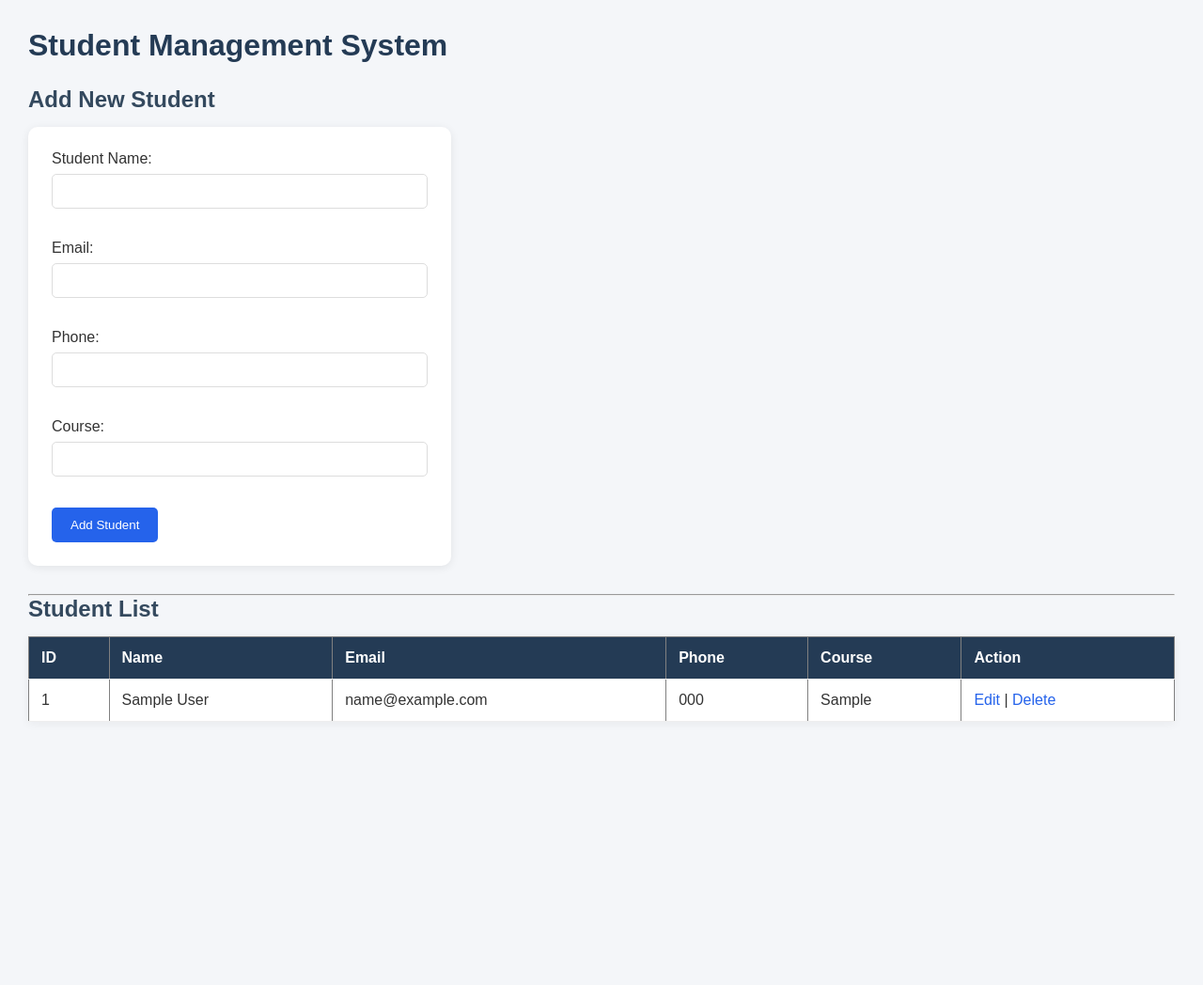
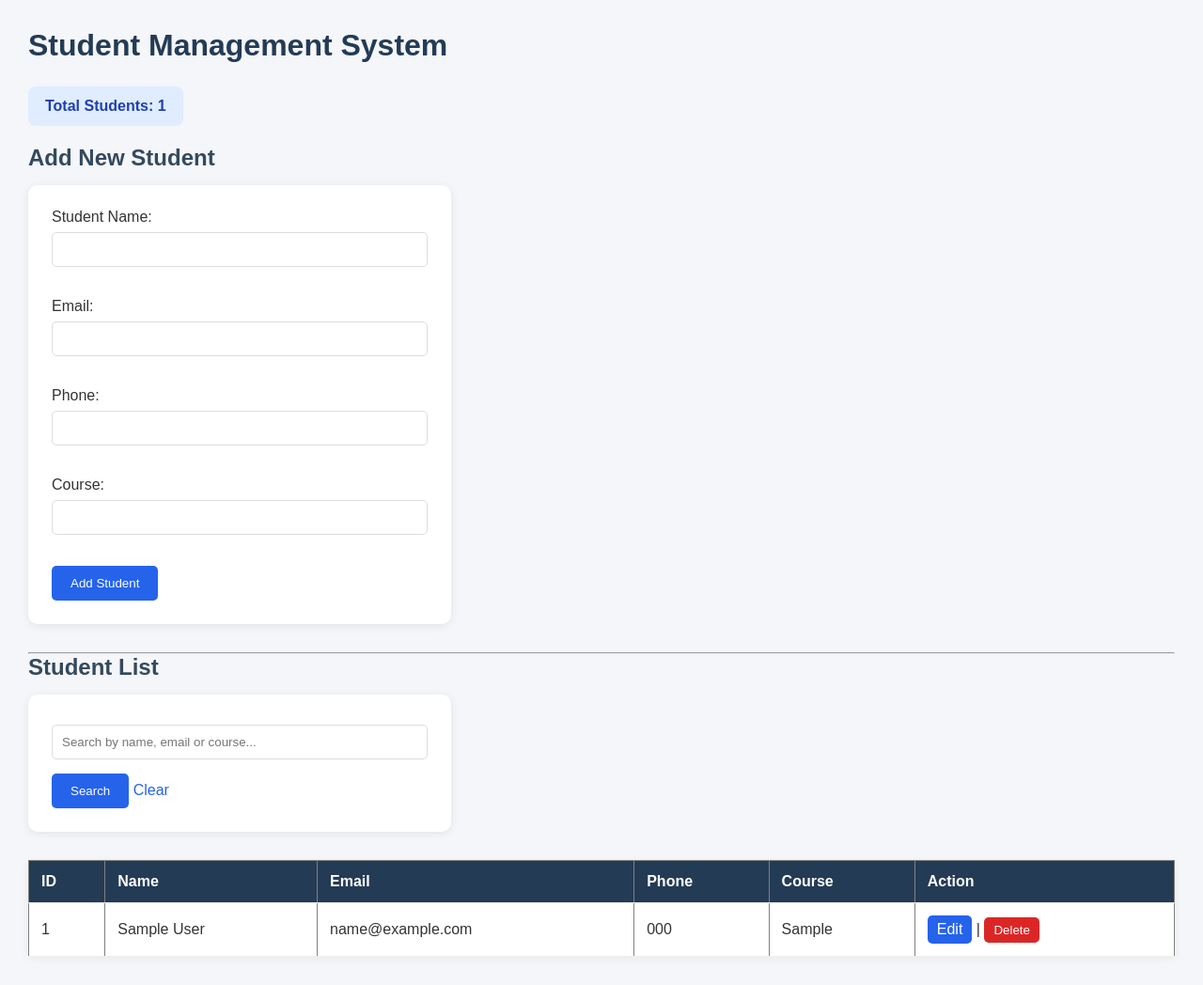
Before and after one commit to fida-fei/student-management-system, a PHP site: page / in a window 1280 px wide. Shown: the whole page at 94% size. Before the commit the page ends 767 px from the top, so only its background shows below. Run offline with PHP 8.4, Linux system fonts and the light colour scheme; tables that the repository leaves empty or names only in its code hold one stand-in row (values such as "Sample post").

Commit message:
Complete student management system with validation and search

```diff
--- a/add_student.php
+++ b/add_student.php
@@ -13,6 +13,10 @@ $course = trim($_POST['course']);
 
 if (empty($name) || empty($email)) {
     exit("Name and email are required.");
+}
+
+if (!filter_var($email, FILTER_VALIDATE_EMAIL)) {
+    exit("Please enter a valid email address.");
 }
 
 $sql = "INSERT INTO students (name, email, phone, course)
--- a/index.php
+++ b/index.php
@@ -1,8 +1,32 @@
 <?php
 include 'db.php';
 
+$search = trim($_GET['search'] ?? '');
+
+if ($search !== '') {
+
+    $sql = "SELECT * FROM students
+            WHERE name LIKE ?
+            OR email LIKE ?
+            OR course LIKE ?
+            ORDER BY id DESC";
+
+    $stmt = $conn->prepare($sql);
+
+    $searchTerm = "%" . $search . "%";
+
+    $stmt->bind_param("sss", $searchTerm, $searchTerm, $searchTerm);
+
+    $stmt->execute();
+
+    $result = $stmt->get_result();
+
+} else {
+
     $sql = "SELECT * FROM students ORDER BY id DESC";
     $result = $conn->query($sql);
+
+}
 ?>
 
 <!DOCTYPE html>
@@ -11,9 +35,20 @@ $result = $conn->query($sql);
     <title>Student Management System</title>
     <link rel="stylesheet" href="style.css">
 </head>
+
 <body>
 
     <h1>Student Management System</h1>
+
+    <?php
+    $countResult = $conn->query("SELECT COUNT(*) AS total FROM students");
+    $studentCount = $countResult->fetch_assoc()['total'];
+    ?>
+
+    <p class="student-count">
+        Total Students: <?php echo $studentCount; ?>
+    </p>
+
     <?php
     if (isset($_GET['status'])) {
 
@@ -28,6 +63,7 @@ if (isset($_GET['status'])) {
         elseif ($_GET['status'] === 'deleted') {
             echo "<p class='success-message'>Student deleted successfully!</p>";
         }
+
         elseif ($_GET['status'] === 'duplicate') {
             echo "<p class='error-message'>This email address is already registered!</p>";
         }
@@ -59,6 +95,21 @@ if (isset($_GET['status'])) {
 
     <h2>Student List</h2>
 
+    <form action="index.php" method="GET">
+
+        <input
+            type="text"
+            name="search"
+            placeholder="Search by name, email or course..."
+            value="<?php echo htmlspecialchars($search); ?>"
+        >
+
+        <button type="submit">Search</button>
+
+        <a href="index.php">Clear</a>
+
+    </form>
+
     <table border="1" cellpadding="10">
 
         <tr>
@@ -70,26 +121,69 @@ if (isset($_GET['status'])) {
             <th>Action</th>
         </tr>
 
-        <?php while ($row = $result->fetch_assoc()) { ?>
+        <?php
+        if ($result->num_rows > 0) {
+
+            while ($row = $result->fetch_assoc()) {
+        ?>
 
         <tr>
             <td><?php echo $row['id']; ?></td>
+
             <td><?php echo htmlspecialchars($row['name']); ?></td>
+
             <td><?php echo htmlspecialchars($row['email']); ?></td>
+
             <td><?php echo htmlspecialchars($row['phone']); ?></td>
+
             <td><?php echo htmlspecialchars($row['course']); ?></td>
+
             <td>
-    <a href="edit_student.php?id=<?php echo $row['id']; ?>">Edit</a>
+
+                <a
+                    class="edit-button"
+                    href="edit_student.php?id=<?php echo $row['id']; ?>"
+                >
+                    Edit
+                </a>
 
                 |
 
-<a href="delete_student.php?id=<?php echo $row['id']; ?>"
-   onclick="return confirm('Are you sure you want to delete this student?');">
+                <form
+                    action="delete_student.php"
+                    method="POST"
+                    class="delete-form"
+                    onsubmit="return confirm('Are you sure you want to delete this student?');"
+                >
+
+                    <input
+                        type="hidden"
+                        name="id"
+                        value="<?php echo $row['id']; ?>"
+                    >
+
+                    <button type="submit" class="delete-button">
                         Delete
-</a></td>
+                    </button>
+
+                </form>
+
+            </td>
         </tr>
 
-        <?php } ?>
+        <?php
+            }
+
+        } else {
+        ?>
+
+        <tr>
+            <td colspan="6">No students found.</td>
+        </tr>
+
+        <?php
+        }
+        ?>
 
     </table>
 
--- a/style.css
+++ b/style.css
@@ -117,3 +117,42 @@ a:hover {
     max-width: 450px;
     border: 1px solid #fecaca;
 }
+.delete-form {
+    display: inline;
+    background: none;
+    padding: 0;
+    margin: 0;
+    box-shadow: none;
+    max-width: none;
+}
+
+.delete-button {
+    background: #dc2626;
+    padding: 6px 10px;
+}
+
+.delete-button:hover {
+    background: #b91c1c;
+}
+.edit-button {
+    display: inline-block;
+    background: #2563eb;
+    color: white;
+    padding: 6px 10px;
+    border-radius: 5px;
+    text-decoration: none;
+}
+
+.edit-button:hover {
+    background: #1d4ed8;
+    text-decoration: none;
+}
+.student-count {
+    display: inline-block;
+    background: #e0ecff;
+    color: #1e40af;
+    padding: 12px 18px;
+    border-radius: 8px;
+    font-weight: bold;
+    margin-bottom: 20px;
+}
```
Also changed, not shown: delete_student.php (+7 -3 lines), update_student.php (+18 -2 lines), README.md (added), 1 other file. Lines whose indentation alone changed are shown as unchanged.
